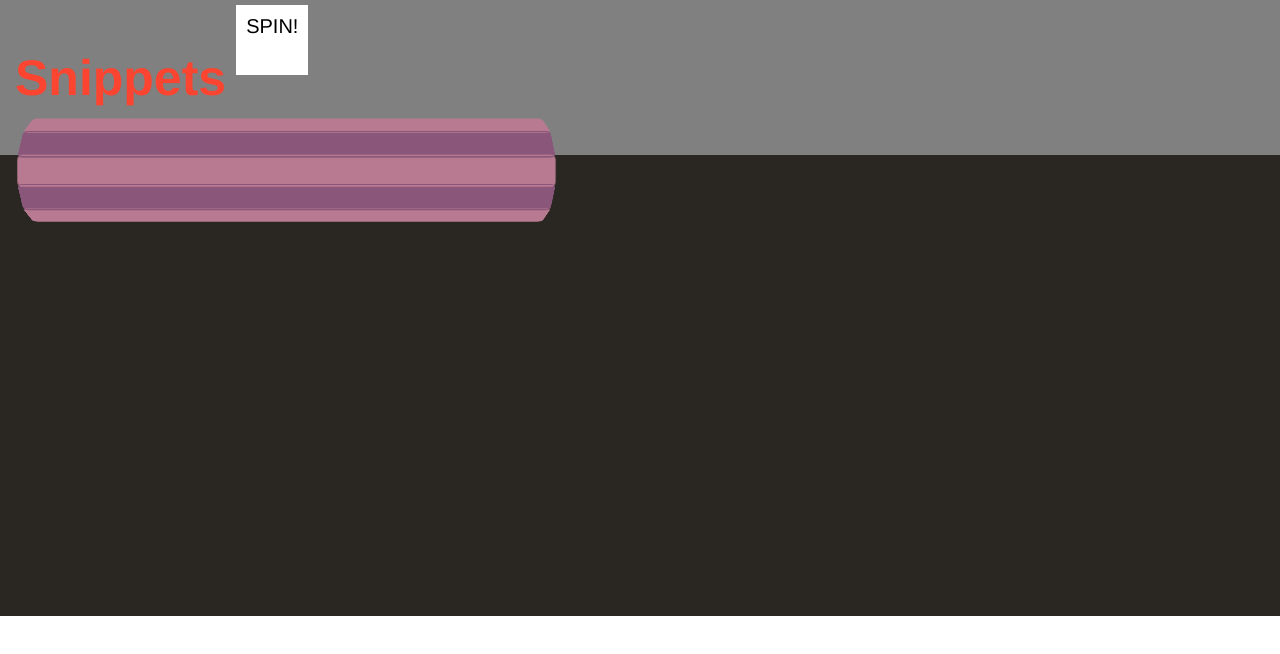
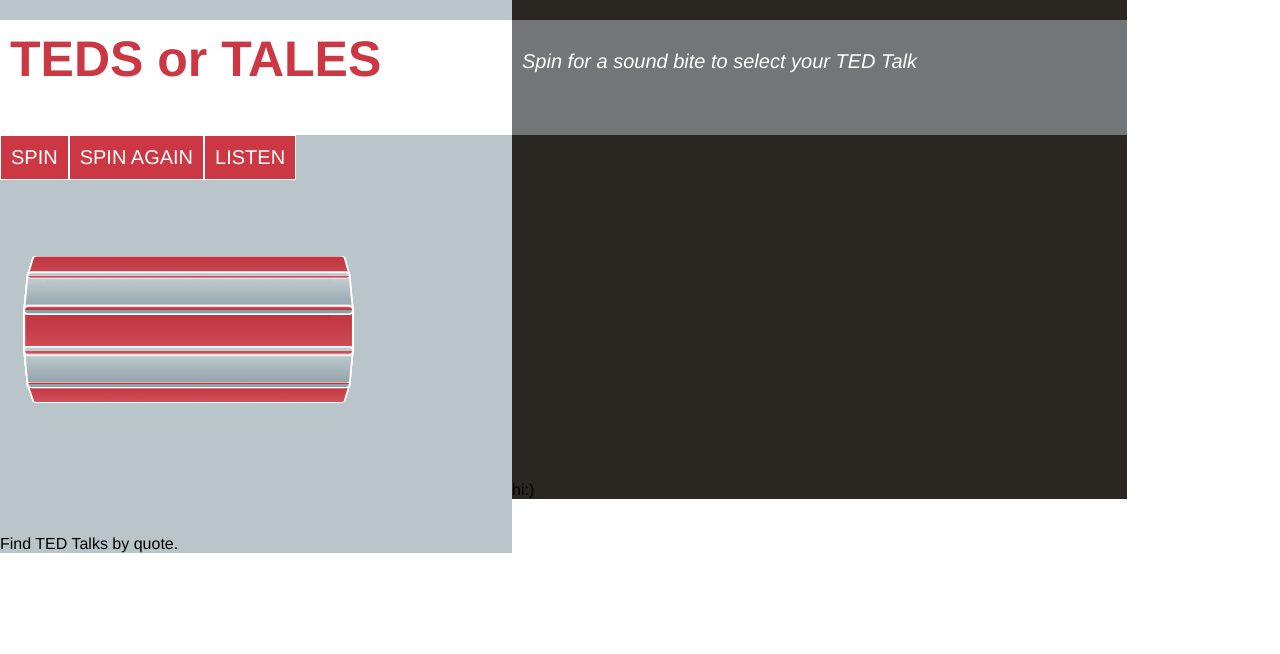
Before and after one commit to thealaj/ted_snippets, a website: page index.html in a window 1280 px wide. Drawn offline with nearby package versions, Linux system fonts and the light colour scheme; a web font is replaced by a local one.

Commit message:
2-column styling

```diff
--- a/app/js/tedController.js
+++ b/app/js/tedController.js
@@ -3,7 +3,7 @@
 	for (var i = 0; i < quotesData.length; i++) {
 		var $div = '.'+i;
 		var quotestring = quotesData[i].quote.quote;
-		quotestring = quotestring.substring(0, 100) + " ...";
+		quotestring = quotestring.substring(0, 150) + " ...";
 		$($div).append(quotestring);
 			}
 		}
@@ -40,7 +40,7 @@
 
 //TED VIDEO CALL
 var videoCall = function() {
-	var talkID = quotesData[2].quote.talk_id;
+	var talkID = quotesData[0].quote.talk_id;
 	$.ajax({
 		type: 'GET',
 		url: 'https://api.ted.com/v1/talks/' + talkID + '.json?external=true&api-key=',
@@ -62,33 +62,32 @@
 	pullTedQuotes();
 });
 
-
-
-//SPIN BUTTON ACTIONS//
-$('.spin-button').on("click", function(e){
-		var element = document.getElementById("ring");
-		quoteAppender(quotesData);
-		e.preventDefault;
-		$(element).css('webkitAnimationPlayState', "running");
-		var $selected = quotesData[2].quote.quote;
-
-//fetching video image
-		videoCall();
-
-//DISPLAYING FINAL QUOTE
-		window.setTimeout(function() {
-		// quoteRemover(quotesData);
+//REFACTORED DISPLAY QUOTE
+var displayQuote = function() {
+	var element = document.getElementById("ring");
+	var $selected = quotesData[0].quote.quote;
+	window.setTimeout(function() {
 		$(element).css('webkitAnimationPlayState', "paused");
-		$('.selection').fadeOut(500);
 		$('.selected_quote').append($selected);
 		$('.selected_quote').show();
 		$('.retry-button').show();
 		$('.listen-button').show();
 		$('.spin-button').hide();
-		$('.main').css({'background-image' : 'url(' + tedImage + ')', 'background-repeat': 'no-repeat'} );
+		$('.ted-image').css({'background-image' : 'url(' + tedImage + ')', 'background-repeat': 'no-repeat'} );
 	}, 3000);
+}
 
+//SPIN BUTTON ACTIONS//
+$('.spin-button').on("click", function(e){
+		var wheel = document.getElementById("ring");
+		quoteAppender(quotesData);
+		e.preventDefault;
+		$(wheel).css('webkitAnimationPlayState', "running");
+//fetching video image
+		videoCall();
 
+//DISPLAYING FINAL QUOTE
+		displayQuote();
 	});
 
 $('.retry-button').on("click", function(e){
@@ -97,7 +96,7 @@
 		$('.selected_quote').empty();
 		$('.retry-button').hide();
 		$('.listen-button').hide();
-		$('.main').css('background-image', '');
+		$('.ted-image').css('background-image', '');
 		//run request
 
 	var promise = new Promise(function(resolve, reject){
@@ -127,8 +126,8 @@
 		$('.selected_quote').show();
 		$('.retry-button').show();
 		$('.listen-button').show();
-		$('.spin-button').hide();
-		$('.main').css({'background-image' : 'url(' + tedImage + ')', 'background-repeat': 'no-repeat'} );
+		// $('.spin-button').hide();
+		$('.ted-image').css({'background-image' : 'url(' + tedImage + ')', 'background-repeat': 'no-repeat'} );
 	}, 3000);
 
 		},function(err){
@@ -141,7 +140,7 @@
 
 $('.listen-button').on("click", function(e){
 		// $('.selected_quote').empty();
-		$('.selected_quote').hide();
+		$('.selected_quote').show();
 		$('.retry-button').show();
 		$('.listen-button').hide();
 		$('.spin-button').hide();
--- a/app/scss/main.scss
+++ b/app/scss/main.scss
@@ -24,53 +24,78 @@
 
 body {
   font-family: 'News Cycle', Helvetica, sans-serif;
-  font-size: 11px;
+  box-sizing: border-box;
 }
 
+.main {
+  display: flex;
+  // background-color: #BAC5C9;
+}
 
 .navbar {
-  // @include span(12 of 12);
-  background-color: gray;
-  padding: 5px;
-  width: 100%;
-  float: left;
-  clear: both;
+  background-color: #BAC5C9;
+  padding-top: 20px;
+  width: 40%;
+  height: 100%;
+  clear: left;
 }
 
 .header {
-  float: left;
-  margin: 10px;
+  height: 95px;
+  padding: 10px;
+  background-color: white;
+  margin: 0 auto;
+}
+
+.button-holder {
+  margin: 0 auto;
 }
 
 .retry-button, .listen-button, .spin-button {
   float: left;
-  height: 50px;
   padding: 10px;
   font-size: 20px;
-  background-color: white;
+  color: #fff;
+  background-color: #CB3743;
   cursor: pointer;
+  border: 1px solid #fff;
 }
 
 .retry-button:hover, .listen-button:hover, .spin-button:hover {
-  background-color: red;
+  background-color: #FFF;
+  color: #CB3743;
 }
 
-.retry-button, .listen-button {
-  display: none;
+// .retry-button, .listen-button {
+//   display: none;
+// }
+
+.wheel-holder {
+  padding-bottom: 200px;
+  padding-top: 100px;
+  margin: 20px;
+  margin-left: -100px;
+
 }
 
+
 .container {
+  height: 100%;
+  float: right;
   background-color: #2A2722;
-   @include container();
+  // flex: 0 0 32em;
+
+
 }
 
 h1 {
-  color: #FB4530;
+  color: #CB3743;
   font-size: 50px;
+  margin: 0;
+  padding: 0;
 }
 
-.main {
-  @include span(6 of 12);
+.ted-image {
   width: 615px;
   height: 461px;
 }
@@ -79,16 +104,18 @@
 
 
 .video_embed {
-  display: none;
+  // display: none;
+  background-color: yellow;
+
 }
 
  .selected_quote {
-      display: none;
-      @include span(5 of 12);
-      padding: 10px;
-      background-color: rgba(220, 155, 153, 0.3);
-      color: white;
-      font-size: 20px;
+  padding: 10px;
+  margin-top: 20px;
+  height: 95px;
+  background-color: RGBA(186, 197, 201, .5);
+  color: white;
+  font-size: 20px;
 
 
     }
--- a/app/scss/spinner.scss
+++ b/app/scss/spinner.scss
@@ -1,17 +1,15 @@
 #spinner {
-    @include span(6 of 6);
-    @include push(3 of 12);
+
   margin:  auto;
 // width: 600px;
 height: 10px;
 // border: 1px solid black;
-      -webkit-perspective: 700;
+-webkit-perspective: 1000;
 }
 
 #rotate {
   margin: 0 auto;
 // border: 2px solid red;
-      width: 600px;
 height: 30px;
 /* Ensure that we're in 3D space */
 -webkit-transform-style: preserve-3d;
@@ -25,9 +23,8 @@
 
 
 .ring {
-      // border: 1px solid blue;
-      height: 30px;
-      width: 600px;
+  height: 50px;
+  width: 50px;
   -webkit-transform-style: preserve-3d;
   -webkit-animation-play-state:paused;
   -webkit-animation-timing-function: linear;
@@ -37,37 +34,40 @@
 
 
 .ring > :nth-child(odd) {
-      background-color: #B87A91;
-
+  background: -webkit-gradient(left top, left bottom, color-stop(11%, rgba(191,50,61,0.96)), color-stop(22%, rgba(193,54,65,0.96)), color-stop(26%, rgba(194,55,66,1)), color-stop(100%, rgba(210,82,92,1)));/* Chrome, Safari4+ */
+background: -webkit-linear-gradient(top, rgba(191,50,61,0.96) 11%, rgba(193,54,65,0.96) 22%, rgba(194,55,66,1) 26%, rgba(210,82,92,1) 100%); /* Chrome10+,Safari5.1+ */
+  border: 2px solid #fff;
 }
 
 .ring > :nth-child(even) {
-      background-color: #8A567A;
+  background: -webkit-gradient(left top, left bottom, color-stop(11%, rgba(196,205,208,0.96)), color-stop(22%, rgba(189,199,203,0.96)), color-stop(26%, rgba(186,197,201,1)), color-stop(100%, rgba(138,157,164,1)));/* Chrome, Safari4+ */
+  background: -webkit-linear-gradient(top, rgba(196,205,208,0.96) 11%, rgba(189,199,203,0.96) 22%, rgba(186,197,201,1) 26%, rgba(138,157,164,1) 100%); /* Chrome10+,Safari5.1+ */
+  border: 2px solid #fff;
+
 
 }
 
 .selection {
+
   position: absolute;
-      left: 30px; /*also helps keep ring straight*/
-      width: 500px;
-      height: 30px;
+  left: 135px; /*also helps keep ring straight*/
+  width: 300px;
+  height: 40px;
 // color: rgba(0,0,0,0.9);
   -webkit-border-radius: 5px;
+  padding: 2px;
   text-align: center;
+  font-size: 9px;
 }
 
-    .selection > p {
-      font-family: 'News Cycle', sans-serif;
-      font-size: 12px;
-      font-weight: bold;
-      text-align: center;
-    }
+
 
 /*
 Set up each row to have a different animation duration
 and alternating y-axis rotation directions.
 */
 #ring {
+  margin-top: 50px;
   -webkit-animation-name: x-spin;
   -webkit-animation-duration: 1s;
 
--- a/index.html
+++ b/index.html
@@ -23,39 +23,45 @@
 
         <!-- Add your site or application content here -->
 <!DOCTYPE html PUBLIC "-//W3C//DTD HTML 4.01 Strict//EN" "http://www.w3.org/TR/html4/strict.dtd">
-<div class="navbar">
+<div class="main">
+<div class="navbar clearfix">
 <div class="header">
-<h1>Snippets</h1>
+<h1>TEDS or TALES</h1>
 </div>
-        <div href="/" class="spin-button">SPIN!</div>
-        <div class="retry-button">Spin again!</div>
-        <div class="listen-button">Listen!</div>
+<div class="button-holder">
+        <div href="/" class="spin-button">SPIN</div>
+        <div class="retry-button">SPIN AGAIN</div>
+        <div class="listen-button">LISTEN</div>
 </div>
-
-<div class="container">
- <div class="main">
-        <div class="selected_quote"></div>
+        <div class="wheel-holder clearfix">
     <div id="spinner">
       <div id="rotate">
         <div id="ring" class="ring">
-        <div class="selection 0" style="-webkit-transform: rotateX(0deg) translateZ(50px)"></div>
-        <div class="selection" style="-webkit-transform: rotateX(30deg) translateZ(50px)"></div>
-        <div class="selection 1" style="-webkit-transform: rotateX(60deg) translateZ(50px)"></div>
-        <div class="selection" style="-webkit-transform: rotateX(90deg) translateZ(50px)"></div>
-        <div class="selection 2" style="-webkit-transform: rotateX(120deg) translateZ(50px)"></div>
-        <div class="selection" style="-webkit-transform: rotateX(150deg) translateZ(50px)"></div>
-        <div class="selection 3" style="-webkit-transform: rotateX(180deg) translateZ(50px)"></div>
-        <div class="selection" style="-webkit-transform: rotateX(210deg) translateZ(50px)"></div>
-        <div class="selection 4" style="-webkit-transform: rotateX(240deg) translateZ(50px)"></div>
-        <div class="selection" style="-webkit-transform: rotateX(270deg) translateZ(50px)"></div>
-        <div class="selection 5" style="-webkit-transform: rotateX(300deg) translateZ(50px)"></div>
-        <div class="selection" style="-webkit-transform: rotateX(330deg) translateZ(50px)"></div>
+        <div class="selection 0" style="-webkit-transform: rotateX(0deg) translateZ(70px)"></div>
+        <div class="selection" style="-webkit-transform: rotateX(30deg) translateZ(70px)"></div>
+        <div class="selection 1" style="-webkit-transform: rotateX(60deg) translateZ(70px)"></div>
+        <div class="selection" style="-webkit-transform: rotateX(90deg) translateZ(70px)"></div>
+        <div class="selection 2" style="-webkit-transform: rotateX(120deg) translateZ(70px)"></div>
+        <div class="selection" style="-webkit-transform: rotateX(150deg) translateZ(70px)"></div>
+        <div class="selection 3" style="-webkit-transform: rotateX(180deg) translateZ(70px)"></div>
+        <div class="selection" style="-webkit-transform: rotateX(210deg) translateZ(70px)"></div>
+        <div class="selection 4" style="-webkit-transform: rotateX(240deg) translateZ(70px)"></div>
+        <div class="selection" style="-webkit-transform: rotateX(270deg) translateZ(70px)"></div>
+        <div class="selection 5" style="-webkit-transform: rotateX(300deg) translateZ(70px)"></div>
+        <div class="selection" style="-webkit-transform: rotateX(330deg) translateZ(70px)"></div>
     </div>
       </div>
          </div>
+         </div>
+         Find TED Talks by quote.
+</div>
+<div class="container">
+ <div class="ted-image">
+        <div class="selected_quote"><p class="quote-graf"><em>Spin for a sound bite to select your TED Talk</em><p></div>
+ </div>
+hi:)
+ <div class="video_embed"></div>
 
-
- <div class="video_embed"></div>
 
  </div>
  </div>
--- a/package.json
+++ b/package.json
@@ -14,6 +14,7 @@
     "grunt-contrib-cssmin": "*",
     "grunt-contrib-jshint": "~0.10.0",
     "grunt-contrib-nodeunit": "~0.4.1",
+    "grunt-contrib-qunit": "^0.5.2",
     "grunt-contrib-sass": "^0.8.1",
     "grunt-contrib-uglify": "~0.5.0",
     "grunt-contrib-watch": "*",
```
Also changed, not shown: app/css/style.css, 1 other file. Lines whose indentation alone changed are shown as unchanged.
